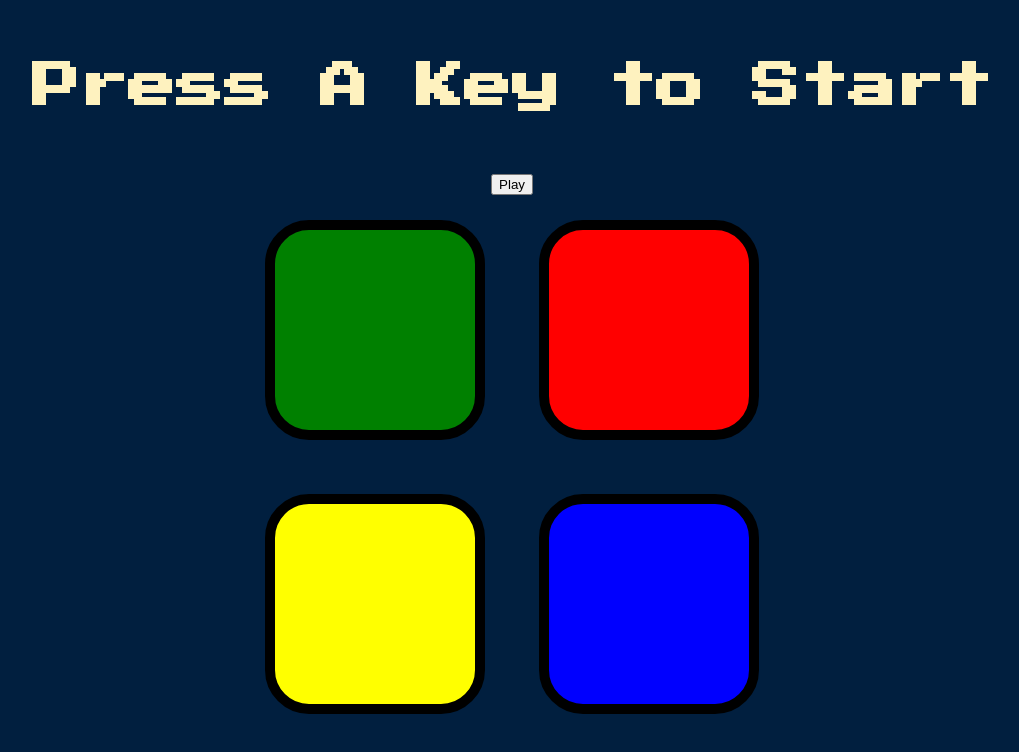
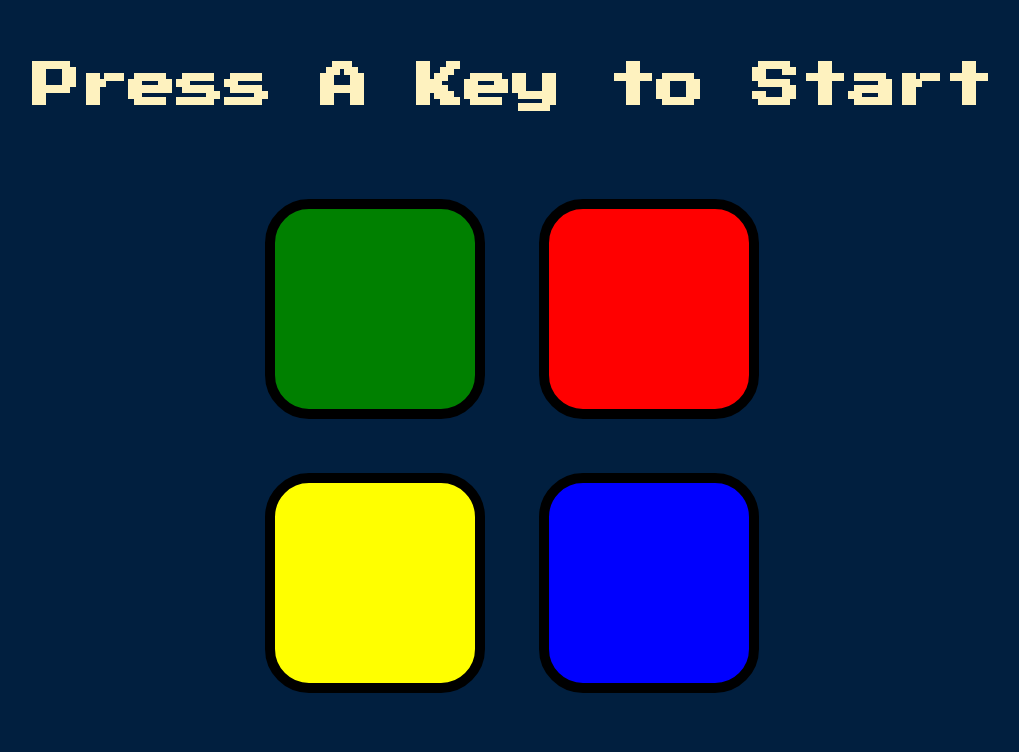
Before and after one commit to PujitYG/Game, a plain HTML site: page index.html in a window 1280 px wide. Shown: the whole page, without its empty margins (128-1147 px from the left). Drawn offline with nearby package versions, Linux system fonts and the light colour scheme.

Commit message:
Update index.html

```diff
--- a/index.html
+++ b/index.html
@@ -12,9 +12,7 @@
   <h1 id="level-title">Press A Key to Start</h1>
   <div class="container">
 
-    <div class="row">
-      <button id="play">Play</button>
-    </div>
+
     <div class="row">
 
       <div type="button" id="green" class="btn green">
```
